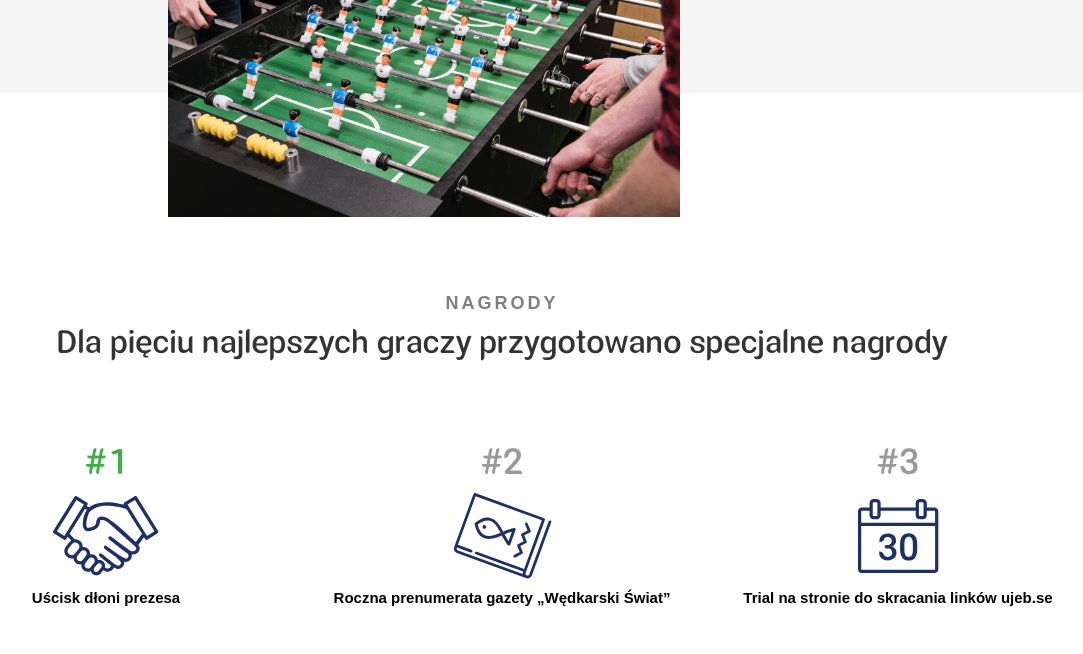
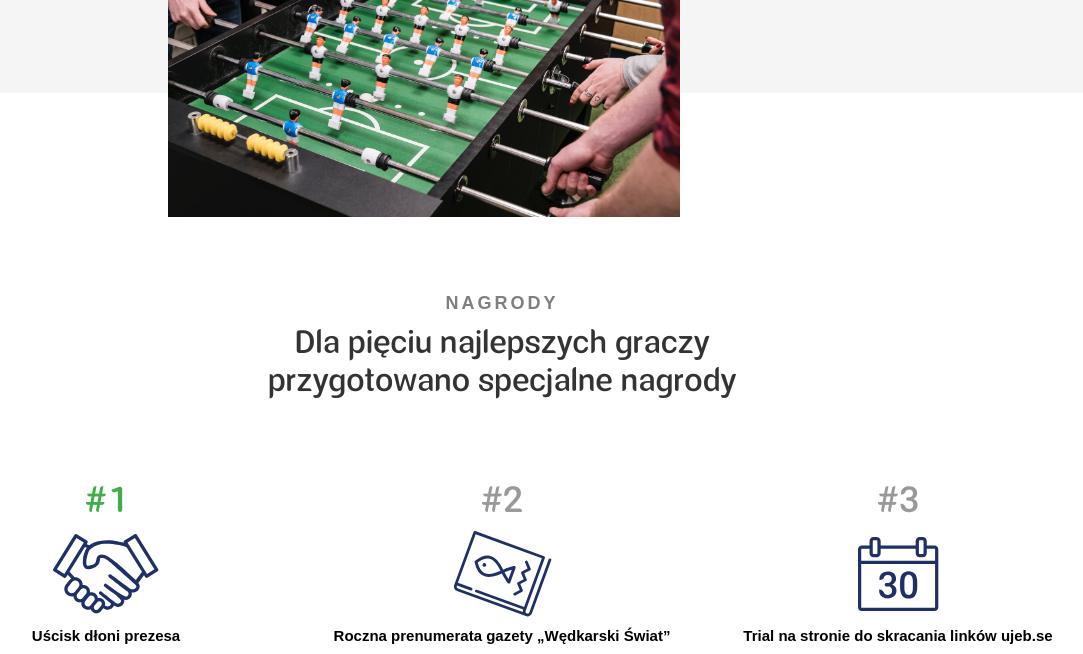
Before and after one commit to baumanmilosz/johnnybros, a plain HTML site: page index.html in a window 1280 px wide. Shown: the part 1215-1869 px from the top of the page, without its empty margins (138-1221 px from the left). Drawn offline with Linux system fonts and the light colour scheme; files whose address does not match are found by name; a web font is replaced by a local one.

Commit message:
Refactored files

```diff
--- a/index.html
+++ b/index.html
@@ -97,7 +97,7 @@
       <div class="boxes">
         <div class="box">
           <p class="box__number box__number--active">#1</p>
-          <div class="box__img-wrapper">
+          <div class="box-wrapper">
             <img src="./assets/images/pp-reward-1.svg" alt="" class="box__img">
           </div>
           <p class="box__paragraph">Uścisk dłoni
@@ -105,28 +105,28 @@
         </div>
         <div class="box">
           <p class="box__number">#2</p>
-          <div class="box__img-wrapper">
+          <div class="box-wrapper">
             <img src="./assets/images/pp-reward-2.svg" alt="" class="box__img">
           </div>
           <p class="box__paragraph">Roczna prenumerata gazety „Wędkarski Świat”</p>
         </div>
         <div class="box">
           <p class="box__number">#3</p>
-          <div class="box__img-wrapper">
+          <div class="box-wrapper">
             <img src="./assets/images/pp-reward-3.svg" alt="" class="box__img">
           </div>
           <p class="box__paragraph">Trial na stronie do skracania linków ujeb.se </p>
         </div>
         <div class="box">
           <p class="box__number">#4</p>
-          <div class="box__img-wrapper">
+          <div class="box-wrapper">
             <img src="./assets/images/pp-reward-4.svg" alt="" class="box__img">
           </div>
           <p class="box__paragraph">Licencja programu WinRar</p>
         </div>
         <div class="box">
           <p class="box__number">#5</p>
-          <div class="box__img-wrapper">
+          <div class="box-wrapper">
             <img src="./assets/images/pp-reward-5.svg" alt="" class="box__img">
           </div>
           <p class="box__paragraph">Możliwość pracy po godzinach</p>
@@ -154,8 +154,8 @@
             powoduje, że poznajesz tę samą osobę od innej strony. Masa śmiechu gwarantowana. Dzięki Turniejowi Party
             Parrot mogłam zostać Lewandowskim w spódnicy, a co!</p>
           <div class="review__author">
-            <div class="review__photo-wrapper">
-              <img src="./assets/images/pp-social-proof.png" alt="" class="review__photo">
+            <div class="review__photo">
+              <img src="./assets/images/pp-social-proof.png" alt="" class="photo">
             </div>
             <h2 class="review__name">Jolanta<span class="review__position">analityk SEO na rynek niemiecki</span></h2>
           </div>
--- a/scss/base/_typography.scss
+++ b/scss/base/_typography.scss
@@ -8,8 +8,7 @@
 
 @font-face {
   font-family: 'Millunium';
-  src:
-    url("../../assets/fonts/Millunium/Millunium-Medium.ttf") format('truetype'),
+  src: url("../../assets/fonts/Millunium/Millunium-Medium.ttf") format('truetype'),
     url("../../assets/fonts/Millunium/Millunium-Medium.woff") format('wolff'),
     url("../../assets/fonts/Millunium/Millunium-Medium.woff2") format('wolff2'),
     url("../../assets/fonts/Millunium/Millunium-Medium.eot") format('eot');
@@ -26,15 +25,15 @@ html {
     .section__title {
       font-family: 'Raleway',
         sans-serif;
-      font-size: $h4-fs-mobile;
+      font-size: $title-fs-mobile;
       font-weight: $bold;
-      line-height: $h4-lh-mobile;
+      line-height: $title-lh-mobile;
       text-transform: uppercase;
       letter-spacing: 3px;
 
       @include screen('tablet') {
-        font-size: $h4-fs-desktop;
-        line-height: $h4-lh-desktop;
+        font-size: $title-fs-desktop;
+        line-height: $title-lh-desktop;
       }
     }
 
@@ -42,13 +41,13 @@ html {
     .section__subtitle {
       font-family: 'Millunium',
         sans-serif;
-      font-size: $h3-fs-mobile;
-      line-height: $h3-lh-mobile;
+      font-size: $subtitle-fs-mobile;
+      line-height: $subtitle-lh-mobile;
       font-weight: $medium;
 
       @include screen('tablet') {
-        font-size: $h3-fs-desktop;
-        line-height: $h3-lh-desktop;
+        font-size: $subtitle-fs-desktop;
+        line-height: $subtitle-lh-desktop;
       }
     }
 
--- a/scss/components/_boxes.scss
+++ b/scss/components/_boxes.scss
@@ -27,7 +27,7 @@
     }
   }
 
-  .box__img-wrapper {
+  .box-wrapper {
     display: flex;
     justify-content: center;
     align-items: center;
--- a/scss/layout/_footer.scss
+++ b/scss/layout/_footer.scss
@@ -7,7 +7,7 @@
 
   .footer__paragraph {
     font-family: 'Raleway', sans-serif;
-    font-size: $h5-fs-mobile;
+    font-size: $p-secondary-fs-mobile;
     font-weight: $medium;
     color: $secondary-background-color;
   }
--- a/scss/layout/_forms.scss
+++ b/scss/layout/_forms.scss
@@ -21,7 +21,7 @@
       border: none;
       font-family: 'Raleway', sans-serif;
       font-size: $p-fs-mobile;
-      line-height: $h5-lh-mobile
+      line-height: $p-secondary-lh-mobile
     }
 
     .contact__input {
--- a/scss/layout/_header.scss
+++ b/scss/layout/_header.scss
@@ -27,20 +27,20 @@
         color: $primary-background-color;
 
         @include screen('tablet') {
-          font-size: $h4-fs-desktop;
+          font-size: $title-fs-desktop;
           line-height: 22px;
         }
       }
 
       .article__subtitle {
-        font-size: $h1-fs-mobile;
-        line-height: $h1-lh-mobile;
+        font-size: $header-subtitle-fs-mobile;
+        line-height: $header-subtitle-lh-mobile;
         margin-bottom: 55px;
         color: $primary-background-color;
 
         @include screen('tablet') {
-          font-size: $h1-fs-desktop;
-          line-height: $h1-lh-desktop;
+          font-size: $header-subtitle-fs-desktop;
+          line-height: $header-subtitle-lh-desktop;
           margin-bottom: 20px;
         }
 
--- a/scss/layout/_sections.scss
+++ b/scss/layout/_sections.scss
@@ -35,7 +35,6 @@
       margin-top: -20px;
       background: url('../../assets/images/pp-foosball-match.jpg') no-repeat;
       background-size: cover;
-      // background-position-x: -80px;
       overflow-x: hidden;
 
       @include screen('tablet') {
@@ -107,8 +106,8 @@
             flex-grow: 1;
             width: 120px;
             @include margin-auto;
-            font-size: $h5-fs-desktop;
-            line-height: $h5-lh-desktop;
+            font-size: $p-secondary-fs-desktop;
+            line-height: $p-secondary-lh-desktop;
           }
 
           .stats__number {
@@ -124,7 +123,7 @@
 
 
             @include screen('tablet') {
-              font-size: $h2-fs-desktop;
+              font-size: $stats-fs-desktop;
             }
           }
         }
@@ -140,17 +139,16 @@
 
   @include screen('tablet') {
     padding: 200px 0 50px 0;
-    // margin-top: -200px;
-    // position: relative;
-    // top: -200px;
-    z-index: 0;
   }
 
   .wrapper {
     background-color: #fff;
 
     .article__subtitle {
-      margin: 0 130px;
+      @include screen('tablet') {
+        width: 500px;
+        @include margin-auto;
+      }
     }
 
     .boxes {
@@ -264,7 +262,7 @@
           display: flex;
           align-items: center;
 
-          .review__photo-wrapper {
+          .review__photo {
             position: relative;
             width: 48px;
             height: 48px;
@@ -273,15 +271,15 @@
             border-radius: 50%;
             overflow: hidden;
 
-            .review__photo {
+            .photo {
               width: 48px;
               height: 48px;
             }
           }
 
           .review__name {
-            font-size: $h4-fs-mobile;
-            line-height: $h4-lh-mobile;
+            font-size: $title-fs-mobile;
+            line-height: $title-lh-mobile;
             font-weight: $bold;
 
             .review__position {
--- a/scss/main.scss
+++ b/scss/main.scss
@@ -7,7 +7,7 @@
 @import 'base/typography';
 
 @import 'layout/navigation';
-@import 'layout/grid';
+@import 'layout/wrappers';
 @import 'layout/header';
 @import 'layout/sections';
 @import 'layout/footer';
--- a/scss/utils/_variables.scss
+++ b/scss/utils/_variables.scss
@@ -8,8 +8,10 @@ $primary-background-color: #f5f5f5;
 $secondary-background-color: #fff;
 
 $form-border: 1px solid rgba(0, 0, 0, 0.24);
+
 $box-shadow: 0 3px 6px rgba(0, 0, 0, 0.18);
 $bar-shadow: 0 2px 4px rgba(0, 0, 0, 0.12);
+
 $primary-button-width: 320px;
 $primary-button-height: 48px;
 
@@ -21,6 +23,7 @@ $primary-button-lh-desktop: 19px;
 
 $wrapper-width: 1200px;
 
+// FONT WEIGHT
 $regular: 400;
 $medium: 500;
 $bold: 700;
@@ -30,20 +33,20 @@ $bold: 700;
 // ls - line-height
 
 // MOBILE
-$h1-fs-mobile: 38px;
-$h1-lh-mobile: 38px;
+$header-subtitle-fs-mobile: 38px;
+$header-subtitle-lh-mobile: 38px;
 
-$h2-fs-mobile: 32px; //36
-$h2-lh-mobile: 38px;
+$stats-fs-mobile: 36px;
+$stats-lh-mobile: 38px;
 
-$h3-fs-mobile: 24px;
-$h3-lh-mobile: 28px;
+$subtitle-fs-mobile: 24px;
+$subtitle-lh-mobile: 28px;
 
-$h4-fs-mobile: 15px;
-$h4-lh-mobile: 20px;
+$title-fs-mobile: 15px;
+$title-lh-mobile: 20px;
 
-$h5-fs-mobile: 15px;
-$h5-lh-mobile: 16px;
+$p-secondary-fs-mobile: 15px;
+$p-secondary-lh-mobile: 16px;
 
 $p-fs-mobile: 14px;
 $p-lh-mobile: 22px;
@@ -54,20 +57,20 @@ $primary-button-lh-mobile: 18px;
 
 
 // DESKTOP
-$h1-fs-desktop: 64px;
-$h1-lh-desktop: 64px;
+$header-subtitle-fs-desktop: 64px;
+$header-subtitle-lh-desktop: 64px;
 
-$h2-fs-desktop: 48px;
-$h2-lh-desktop: 56px;
+$stats-fs-desktop: 48px;
+$stats-lh-desktop: 56px;
 
-$h3-fs-desktop: 32px;
-$h3-lh-desktop: 38px;
+$subtitle-fs-desktop: 32px;
+$subtitle-lh-desktop: 38px;
 
-$h4-fs-desktop: 18px;
-$h4-lh-desktop: 20px;
+$title-fs-desktop: 18px;
+$title-lh-desktop: 20px;
 
-$h5-fs-desktop: 16px;
-$h5-lh-desktop: 18px;
+$p-secondary-fs-desktop: 16px;
+$p-secondary-lh-desktop: 18px;
 
 $p-fs-desktop: 15px;
 $p-lh-desktop: 24px;
--- a/src/js/main.js
+++ b/src/js/main.js
@@ -27,7 +27,7 @@ window.addEventListener('scroll', () => {
 })
 //
 
-// DISABLE DROPDOWN MENU WHILE RESIZE TO DESKTOP WIDTH;
+// DISABLE DROPDOWN MENU WHILE RESIZE WINDOW;
 const desktop = window.matchMedia("(min-width: 1366px)");
 const checkDesktop = (e) => {
   if (e.matches) {
```
Also changed, not shown: scss/layout/_wrappers.scss (renamed from scss/layout/_grid.scss), src/css/main.css.
